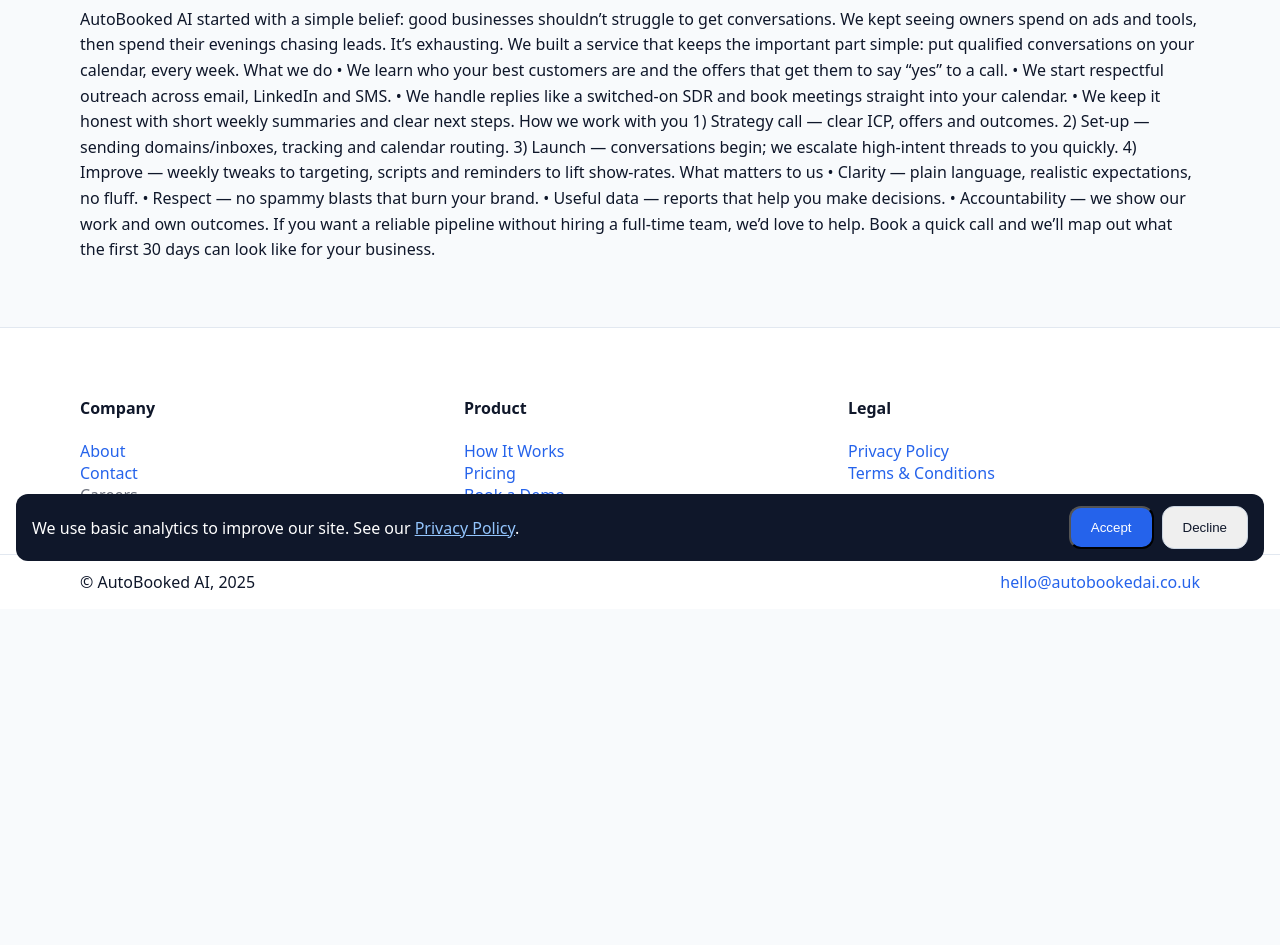
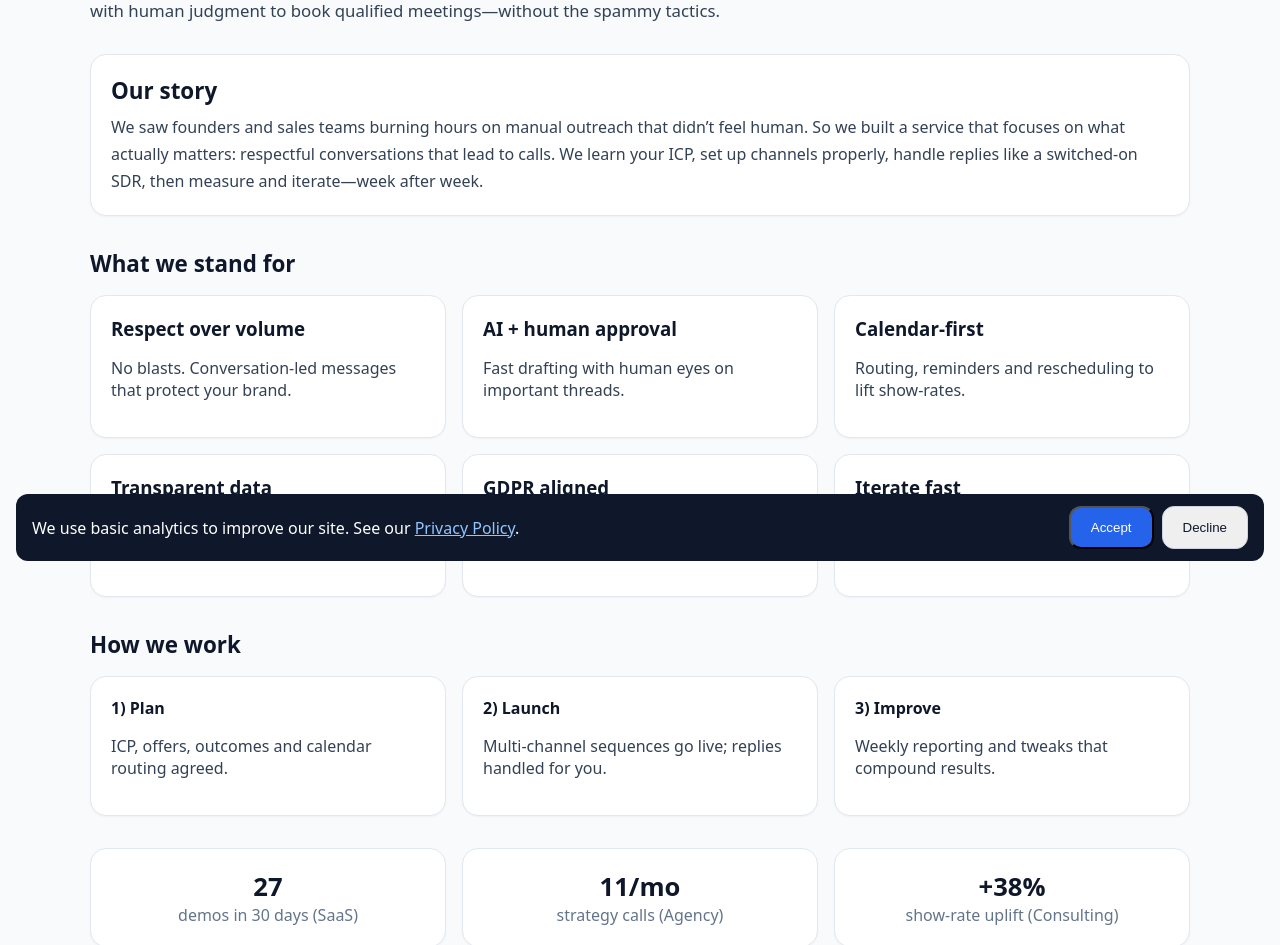
Before and after one commit to Mitchthomas94/auto-6, a Next.js app: page /about in a window 1280 px wide. Shown: the part 223-1168 px from the top of the page. Before the commit the page ends 832 px from the top, so only its background shows below. Built offline with nearby package versions, Linux system fonts and the light colour scheme; no server answers.

Commit message:
Add files via upload

```diff
--- a/pages/about.js
+++ b/pages/about.js
@@ -1,44 +1,112 @@
-
 import Head from 'next/head'
 
-export default function Page(){
+export default function About(){
   return (
     <>
-    <Head>
+      <Head>
         <title>About — AutoBooked AI</title>
-        <meta name="description" content="Learn how AutoBooked AI started, our mission, and our values around clarity, respect, and accountability." />
+        <meta
+          name="description"
+          content="AutoBooked AI blends smart automation with human judgment to book qualified meetings for B2B teams."
+        />
       </Head>
 
-    <section className="container mt2">
-      <h1 className="h1">About AutoBooked AI</h1>
-      <p className="pre">
-AutoBooked AI started with a simple belief: good businesses shouldn’t struggle to get conversations.
-We kept seeing owners spend on ads and tools, then spend their evenings chasing leads. It’s exhausting.
+      {/* HERO */}
+      <section className="container mt2 section">
+        <h1 className="h1">About AutoBooked AI</h1>
+        <p className="lead" style={{maxWidth:800}}>
+          We help good businesses start more good conversations. AutoBooked AI blends smart
+          automation with human judgment to book qualified meetings—without the spammy tactics.
+        </p>
+      </section>
 
-We built a service that keeps the important part simple: put qualified conversations on your calendar, every week.
+      {/* STORY */}
+      <section className="container section">
+        <div className="card">
+          <h2 style={{margin:'0 0 .5rem 0'}}>Our story</h2>
+          <p className="subtle" style={{margin:0, lineHeight:1.7}}>
+            We saw founders and sales teams burning hours on manual outreach that didn’t feel human.
+            So we built a service that focuses on what actually matters: respectful conversations
+            that lead to calls. We learn your ICP, set up channels properly, handle replies like a
+            switched-on SDR, then measure and iterate—week after week.
+          </p>
+        </div>
+      </section>
 
-What we do
-• We learn who your best customers are and the offers that get them to say “yes” to a call.
-• We start respectful outreach across email, LinkedIn and SMS.
-• We handle replies like a switched‑on SDR and book meetings straight into your calendar.
-• We keep it honest with short weekly summaries and clear next steps.
+      {/* VALUES */}
+      <section className="container section">
+        <h2 style={{margin:'0 0 .5rem 0'}}>What we stand for</h2>
+        <div className="grid3 mt1">
+          <div className="card">
+            <h3 className="card-title">Respect over volume</h3>
+            <p className="subtle">No blasts. Conversation-led messages that protect your brand.</p>
+          </div>
+          <div className="card">
+            <h3 className="card-title">AI + human approval</h3>
+            <p className="subtle">Fast drafting with human eyes on important threads.</p>
+          </div>
+          <div className="card">
+            <h3 className="card-title">Calendar-first</h3>
+            <p className="subtle">Routing, reminders and rescheduling to lift show-rates.</p>
+          </div>
+          <div className="card">
+            <h3 className="card-title">Transparent data</h3>
+            <p className="subtle">Weekly summaries: conversations started, meetings booked.</p>
+          </div>
+          <div className="card">
+            <h3 className="card-title">GDPR aligned</h3>
+            <p className="subtle">Legitimate-interest outreach with sensible data handling.</p>
+          </div>
+          <div className="card">
+            <h3 className="card-title">Iterate fast</h3>
+            <p className="subtle">Tight feedback loops to improve copy and targeting.</p>
+          </div>
+        </div>
+      </section>
 
-How we work with you
-1) Strategy call — clear ICP, offers and outcomes.
-2) Set‑up — sending domains/inboxes, tracking and calendar routing.
-3) Launch — conversations begin; we escalate high‑intent threads to you quickly.
-4) Improve — weekly tweaks to targeting, scripts and reminders to lift show‑rates.
+      {/* PROCESS SNAPSHOT */}
+      <section className="container section">
+        <h2 style={{margin:'0 0 .5rem 0'}}>How we work</h2>
+        <div className="grid3 mt1">
+          <div className="card">
+            <h4 style={{margin:'0 0 .25rem 0'}}>1) Plan</h4>
+            <p className="subtle">ICP, offers, outcomes and calendar routing agreed.</p>
+          </div>
+          <div className="card">
+            <h4 style={{margin:'0 0 .25rem 0'}}>2) Launch</h4>
+            <p className="subtle">Multi-channel sequences go live; replies handled for you.</p>
+          </div>
+          <div className="card">
+            <h4 style={{margin:'0 0 .25rem 0'}}>3) Improve</h4>
+            <p className="subtle">Weekly reporting and tweaks that compound results.</p>
+          </div>
+        </div>
+      </section>
 
-What matters to us
-• Clarity — plain language, realistic expectations, no fluff.
-• Respect — no spammy blasts that burn your brand.
-• Useful data — reports that help you make decisions.
-• Accountability — we show our work and own outcomes.
+      {/* SIMPLE STATS */}
+      <section className="container section">
+        <div className="grid3">
+          <div className="card" style={{textAlign:'center'}}>
+            <div style={{fontWeight:800, fontSize:'1.6rem'}}>27</div>
+            <div className="faint">demos in 30 days (SaaS)</div>
+          </div>
+          <div className="card" style={{textAlign:'center'}}>
+            <div style={{fontWeight:800, fontSize:'1.6rem'}}>11/mo</div>
+            <div className="faint">strategy calls (Agency)</div>
+          </div>
+          <div className="card" style={{textAlign:'center'}}>
+            <div style={{fontWeight:800, fontSize:'1.6rem'}}>+38%</div>
+            <div className="faint">show-rate uplift (Consulting)</div>
+          </div>
+        </div>
+      </section>
 
-If you want a reliable pipeline without hiring a full‑time team, we’d love to help.
-Book a quick call and we’ll map out what the first 30 days can look like for your business.
-      </p>
-    </section>
-        </>
+      {/* CTA */}
+      <section className="container section" style={{textAlign:'center'}}>
+        <h2 style={{margin:'0 0 .5rem 0'}}>Ready to see it on your calendar?</h2>
+        <p className="subtle" style={{margin:'0 0 1rem 0'}}>Try the 15-day free trial — no obligation.</p>
+        <a href="/book" className="btn">Start Free Trial</a>
+      </section>
+    </>
   )
 }
```
Also changed, not shown: pages/index.js (+6 -8 lines).
